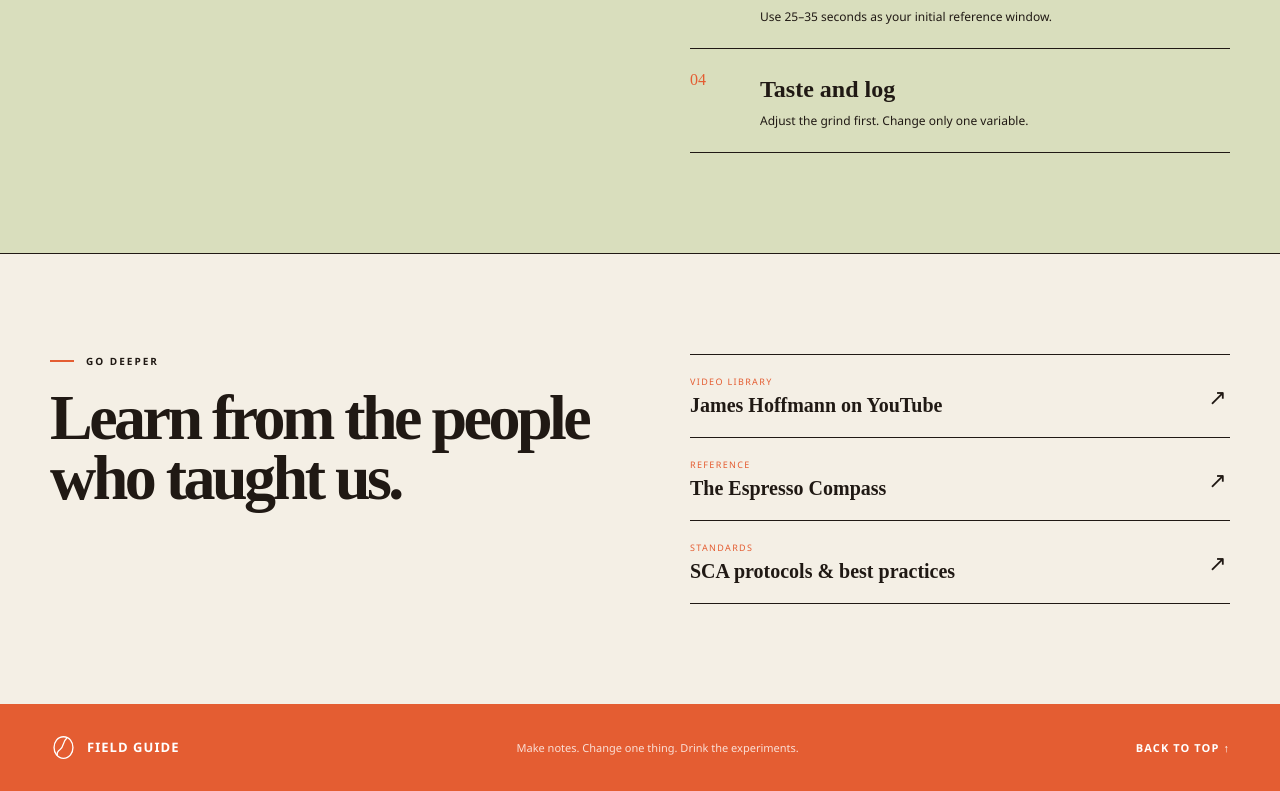
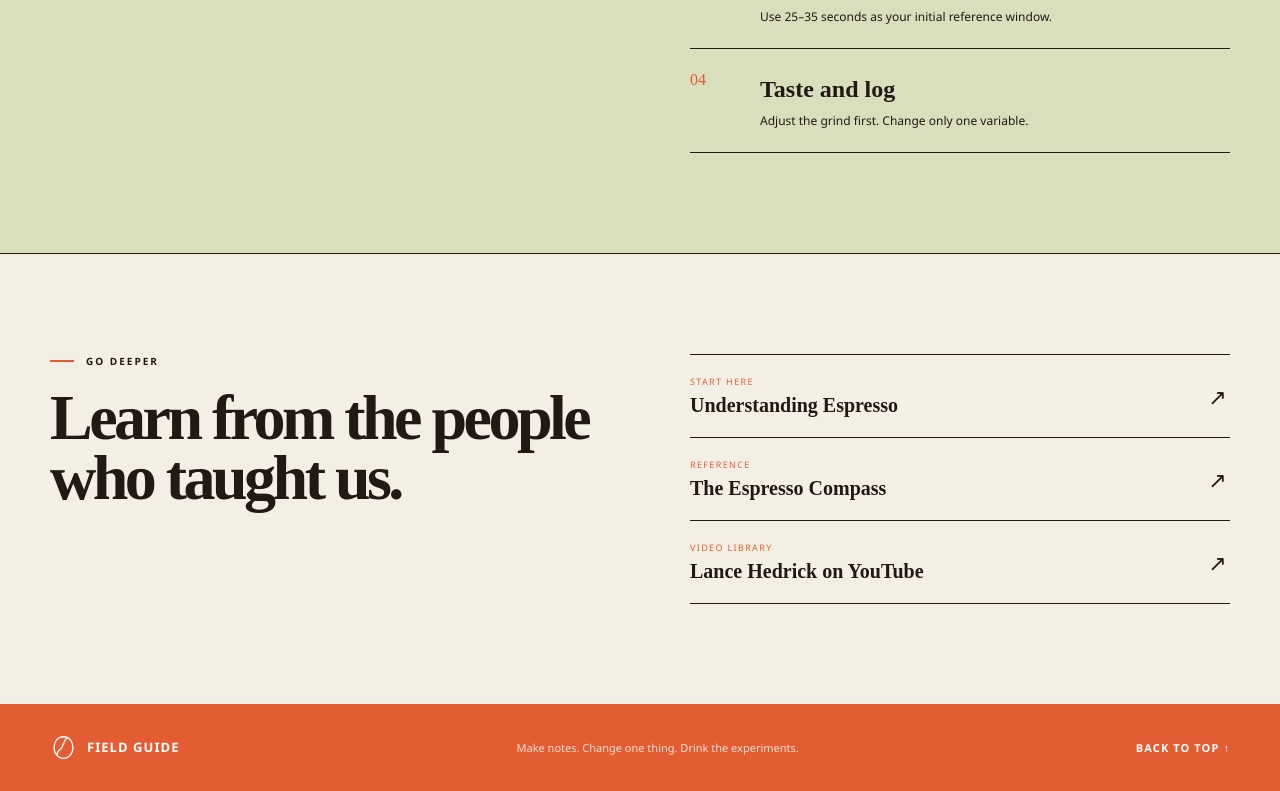
Before and after one commit to ballouconsulting/espresso, a Next.js app: page / in a window 1280 px wide. Shown: the part 3750-4541 px from the top of the page. Built offline with nearby package versions, Linux system fonts and the light colour scheme.

Commit message:
Update espresso learning resources

```diff
--- a/app/page.tsx
+++ b/app/page.tsx
@@ -282,14 +282,14 @@ export default function Home() {
           <h2>Learn from the people<br />who taught us.</h2>
         </div>
         <div className="source-links">
-          <a href="https://www.youtube.com/@jameshoffmann" target="_blank" rel="noreferrer">
-            <span>Video library</span><strong>James Hoffmann on YouTube</strong><Arrow />
+          <a href="https://www.youtube.com/playlist?list=PLxz0FjZMVOl3MuAzK5l3gjakoOGrmK8fP" target="_blank" rel="noreferrer">
+            <span>Start here</span><strong>Understanding Espresso</strong><Arrow />
           </a>
           <a href="https://www.baristahustle.com/blog/the-espresso-compass/" target="_blank" rel="noreferrer">
             <span>Reference</span><strong>The Espresso Compass</strong><Arrow />
           </a>
-          <a href="https://sca.coffee/research/protocols-best-practices" target="_blank" rel="noreferrer">
-            <span>Standards</span><strong>SCA protocols & best practices</strong><Arrow />
+          <a href="https://www.youtube.com/@LanceHedrick" target="_blank" rel="noreferrer">
+            <span>Video library</span><strong>Lance Hedrick on YouTube</strong><Arrow />
           </a>
         </div>
       </section>
```
Also changed, not shown: app/icon.svg (added), 1 other file (tests, documents, lock files or other folders).
